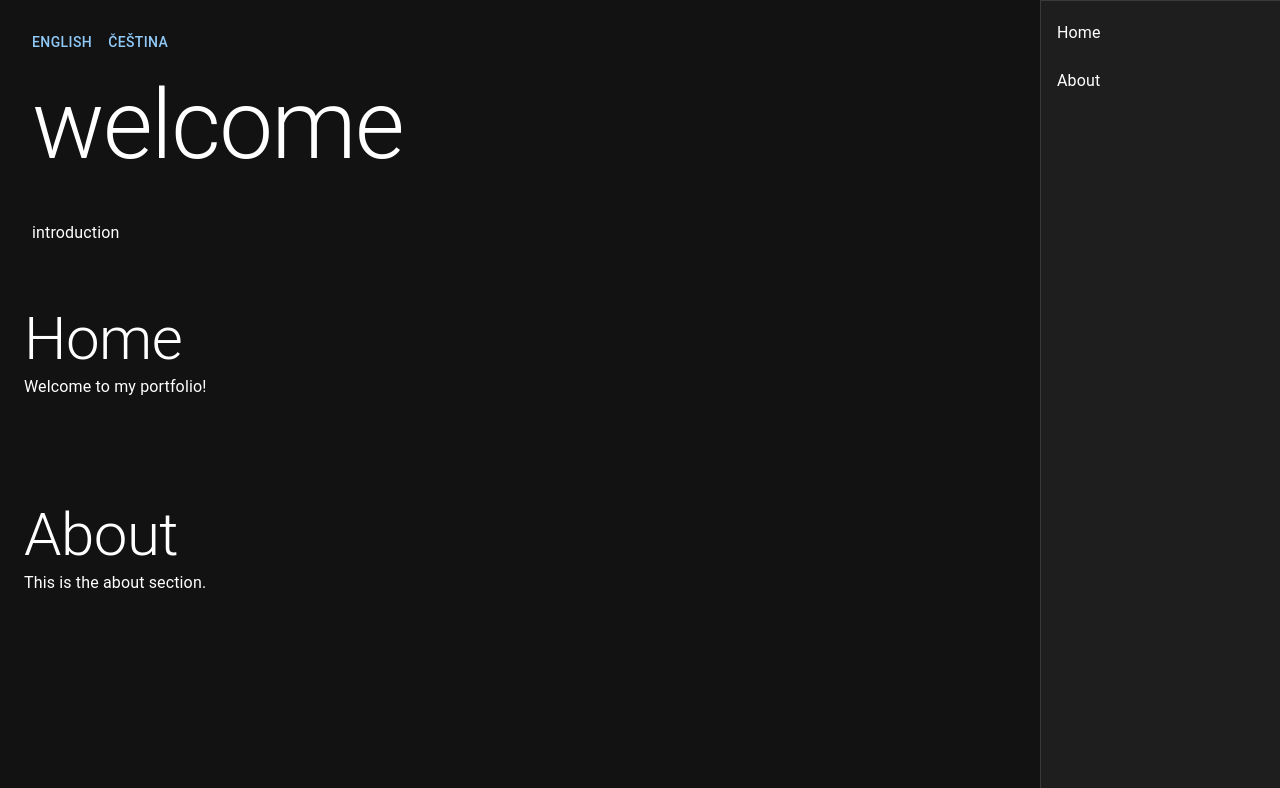
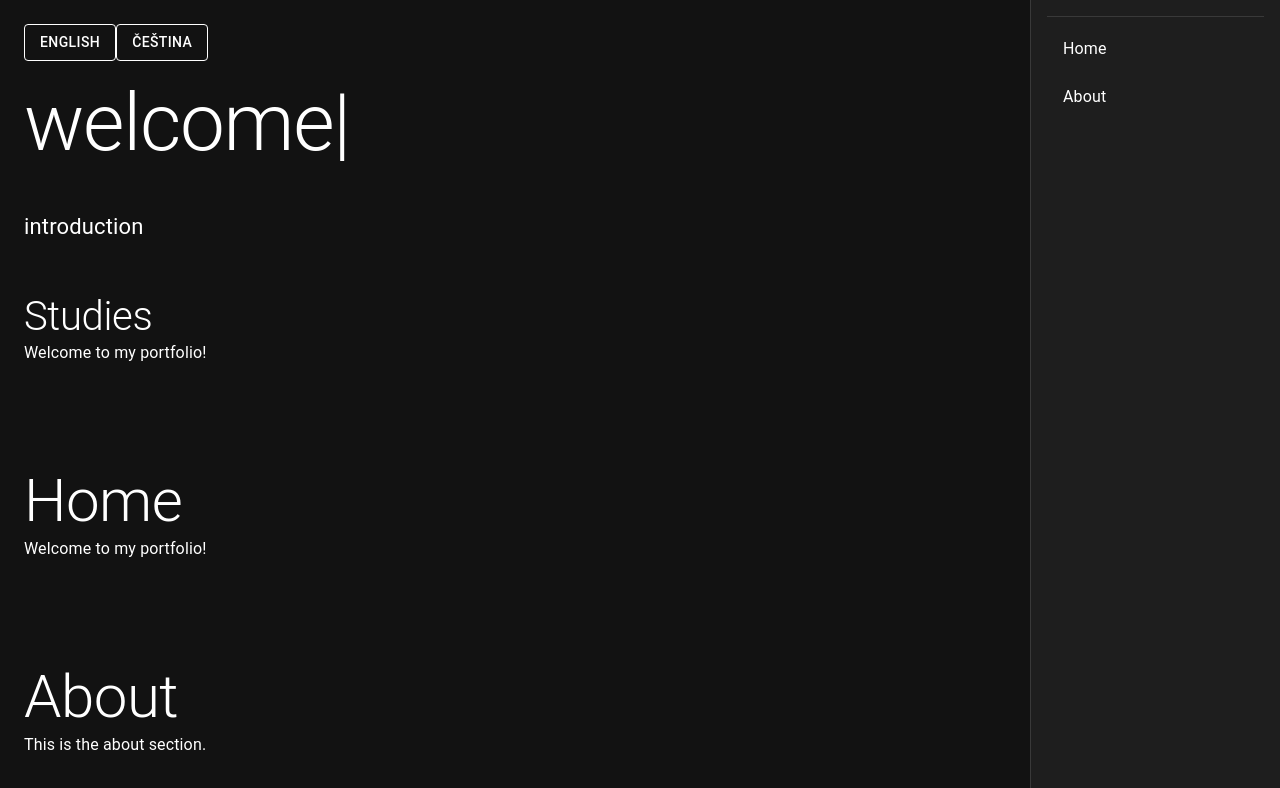
Before and after one commit to Namloh/mh-portfolio, a React (Create React App) app: page / in a window 1280 px wide. Shown: the top 788 px of the page. Built offline with nearby package versions, Linux system fonts and the light colour scheme; the HTML template or start-up script is replaced by a standard one.

Commit message:
better mobile + typing anim

```diff
--- a/package.json
+++ b/package.json
@@ -18,6 +18,7 @@
     "react-i18next": "^14.1.2",
     "react-scripts": "5.0.1",
     "react-scroll": "^1.9.0",
+    "react-type-animation": "^3.2.0",
     "react-typical": "^0.1.3",
     "web-vitals": "^2.1.4"
   },
--- a/public/locales/en/translation.json
+++ b/public/locales/en/translation.json
@@ -1,6 +1,6 @@
 {
     "welcome": "Welcome to My Portfolio",
-    "introduction": "My name is Fabio Ottaviani, aka Supah, short of Supahfunk. I am an italian multidisciplinary creative frontend developer with over 20 years work experience with a stroke background as a designer. I have a creative mind inclined to learn something new everyday to develop solutions and experiences with a strong visual impact. I love to work with a great incredible team to build together the next future. I'm actually working as a frontend developer with threejs, glsl, react, nextjs at studiogusto.",
+    "introduction": "My name is Matěj Holman. I am a Czech IT student from Liberec, currently living in Prague.",
     "home": "Home",
     "about": "About"
   }
--- a/src/App.js
+++ b/src/App.js
@@ -7,7 +7,8 @@ import Sidebar from './Components/Sidebar';
 import Home from './Components/Home';
 import About from './Components/About';
 import { useTranslation } from 'react-i18next';
-import Typical from 'react-typical';
+import { TypeAnimation } from 'react-type-animation';
+import Studies from './Components/Studies';
 
 const theme = createTheme({
   palette: {
@@ -19,6 +20,12 @@ const theme = createTheme({
     text: {
       primary: '#ffffff',
     },
+    button: {
+      outlinedPrimary: {
+        color: '#ffffff',
+        borderColor: '#ffffff',
+      },
+    }
   },
 });
 
@@ -26,6 +33,7 @@ function App() {
   const { t, i18n } = useTranslation();
   const [mobileOpen, setMobileOpen] = useState(false);
   const isMobile = useMediaQuery(theme.breakpoints.down('md'));
+
 
   let touchStartX = 0;
   let touchEndX = 0;
@@ -39,17 +47,17 @@ function App() {
   };
 
   const handleTouchEnd = () => {
-    if(touchEndX === 0){
+    if (touchEndX === 0) {
       return;
     }
-    if (touchStartX - touchEndX > 80) {
+    if (touchStartX - touchEndX > 100) {
       // Swipe left detected
       handleDrawerToggle();
     }
   };
 
   const handleDrawerToggle = () => {
-    if(isMobile){
+    if (isMobile) {
       setMobileOpen(!mobileOpen);
     }
   };
@@ -68,49 +76,44 @@ function App() {
             aria-label="open drawer"
             edge="start"
             onClick={handleDrawerToggle}
-            sx={{ position: 'fixed', top: 16, right: 16 }}
+            sx={{ position: 'absolute', top: 16, right: 16 }}
           >
             <MenuIcon />
           </IconButton>
         )}
         <Sidebar mobileOpen={mobileOpen} handleDrawerToggle={handleDrawerToggle} />
-        <Box component="main" sx={{ flexGrow: 1, p: 3 }}
+        <Box
+          component="main"
+          sx={{ flexGrow: 1, p: 3 }}
           onTouchStart={handleTouchStart}
           onTouchMove={handleTouchMove}
-          onTouchEnd={handleTouchEnd}>
-          <Button onClick={() => changeLanguage('en')}>English</Button>
-          <Button onClick={() => changeLanguage('cz')}>Čeština</Button>
-          {isMobile ? (
-            <>
-            <Typography variant="h2" mb={5}>
-              <Typical
-                steps={[t('welcome'), 2000]}
-                loop={1}
-                wrapper="span"
-              />
-            </Typography>
-             <Typography variant="p">
-              {t('introduction')}
-           </Typography>
-           </ >
-          ) : (
-            <Box sx={{ flexGrow: 1, p: 1, pr: 30 }}>
-            <Typography variant="h1" mb={5}>
-              <Typical
-                steps={[t('welcome'), 2000]}
-                loop={1}
-                wrapper="span"
-              />
-            </Typography>
-            <Typography variant="p">
-              {t('introduction')}
-           </Typography>
-           </Box>
-          )}
+          onTouchEnd={handleTouchEnd}
+        >
+          <Button color='inherit' variant={i18n.language === "en" ? '' : "outlined"} onClick={() => changeLanguage('en')}>English</Button>
+          <Button color='inherit' variant={i18n.language === "cz" ? '' : "outlined"} onClick={() => changeLanguage('cz')}>Čeština</Button>
+
+            <Box>
+              <Typography variant="h1" fontSize={isMobile? 54 : 80} mb={isMobile ? 4 : 5} mt={2}>
+                <TypeAnimation
+                  key={ t('welcome')}
+                  sequence={[
+                    t('welcome')
+                  ]}
+                  wrapper="span"
+                  cursor={true}
+                  repeat={0}
+                />
+              </Typography>
+              <Typography variant="p" fontSize={isMobile ? 18 : 22}>{t('introduction')}</Typography>
+            </Box>
+
+          <Studies />
           <Home />
           <About />
+
         </Box>
       </Box>
+
     </ThemeProvider>
   );
 }
--- a/src/Components/Sidebar.js
+++ b/src/Components/Sidebar.js
@@ -1,24 +1,24 @@
 import React from 'react';
-import { List, ListItem, ListItemText, Drawer, Divider, SwipeableDrawer  } from '@mui/material';
+import { List, ListItem, ListItemText, Drawer, Divider, SwipeableDrawer } from '@mui/material';
 import { Link } from 'react-scroll';
 
-const drawerWidth = 240;
+const drawerWidth = 250;
 
 const Sidebar = ({ mobileOpen, handleDrawerToggle }) => {
   const drawer = (
     <div>
       <Divider />
       <List>
-        <ListItem button>
-          <Link to="home" smooth={true} duration={500} onClick={handleDrawerToggle}>
+        <Link to="home" smooth={true} duration={500} onClick={handleDrawerToggle} style={{ textDecoration: 'none', color: 'inherit' }}>
+          <ListItem button sx={{ '&:hover': { backgroundColor: '#333' }, transition: 'background-color 0.3s' }}>
             <ListItemText primary="Home" />
-          </Link>
-        </ListItem>
-        <ListItem button>
-          <Link to="about" smooth={true} duration={500} onClick={handleDrawerToggle}>
+          </ListItem>
+        </Link>
+        <Link to="about" smooth={true} duration={500} onClick={handleDrawerToggle} style={{ textDecoration: 'none', color: 'inherit' }}>
+          <ListItem button sx={{ '&:hover': { backgroundColor: '#333' }, transition: 'background-color 0.3s' }}>
             <ListItemText primary="About" />
-          </Link>
-        </ListItem>
+          </ListItem>
+        </Link>
       </List>
     </div>
   );
@@ -38,9 +38,10 @@ const Sidebar = ({ mobileOpen, handleDrawerToggle }) => {
           display: { xs: 'block', sm: 'block' },
           '& .MuiDrawer-paper': {
             boxSizing: 'border-box',
-            width: drawerWidth,
-            backgroundColor: '#1e1e1e',
+            width: drawerWidth -30,
+            backgroundColor: '#111',
             color: '#ffffff',
+            padding: '16px',
           },
         }}
       >
@@ -57,6 +58,7 @@ const Sidebar = ({ mobileOpen, handleDrawerToggle }) => {
             width: drawerWidth,
             backgroundColor: '#1e1e1e',
             color: '#ffffff',
+            padding: '16px',
           },
         }}
         open
--- /dev/null
+++ b/src/Components/Studies.js
@@ -0,0 +1,20 @@
+import React from 'react';
+import { Box, Typography, useMediaQuery, useTheme } from '@mui/material';
+
+const Studies = () => {
+  const theme = useTheme();
+  const isMobile = useMediaQuery(theme.breakpoints.down('md'));
+
+  return (
+    <Box id="studies" sx={{ padding: '50px 0' }}>
+      <Typography variant="h2" sx={{ fontSize: isMobile ? '2rem' : '2.5rem' }}>
+        Studies
+      </Typography>
+      <Typography variant="body1" sx={{ fontSize: isMobile ? '0.875rem' : '1rem' }}>
+        Welcome to my portfolio!
+      </Typography>
+    </Box>
+  );
+};
+
+export default Studies;
```
Also changed, not shown: public/locales/cz/translation.json (+4 -4 lines), 1 other file (tests, documents, lock files or other folders).
